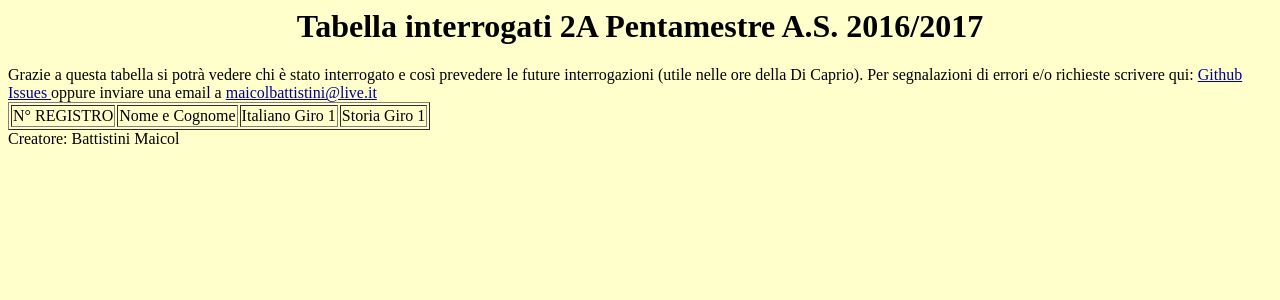
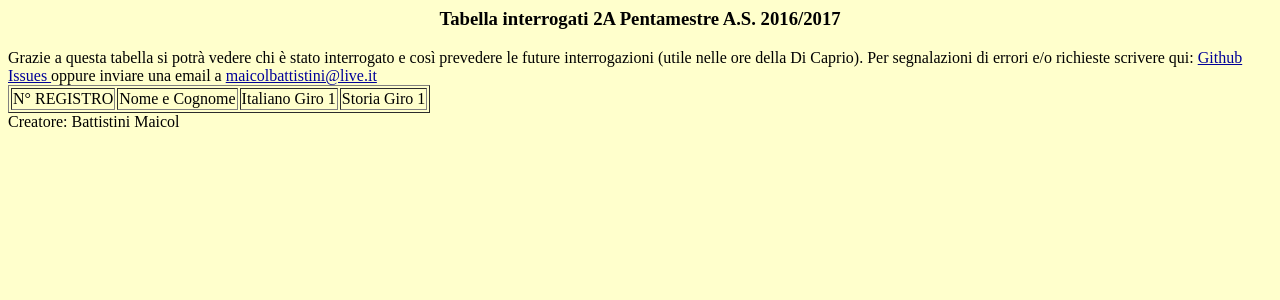
Before and after one commit to maicol07/tabellainterrogati, a PHP site: page /tabella.php in a window 1280 px wide. Shown: the top 300 px of the page. Run offline with PHP 8.4, Linux system fonts and the light colour scheme; data that the repository does not hold is empty.

Commit message:
Update tabella.php
*Sistemato il titolo

```diff
--- a/tabella.php
+++ b/tabella.php
@@ -5,8 +5,7 @@
 </head>
 <body style="color: rgb(0, 0, 0); background-color: rgb(255, 255, 204);"
 alink="#000099" link="#000099" vlink="#990099">
-<title>Tabella interrogati 2A Pentamestre A.S. 2016/2017</title>
-<h1 style="font-weight: bold; font-family: Century;" align="center">Tabella interrogati 2A Pentamestre A.S. 2016/2017</h1>
+<h3 style="font-weight: bold; font-family: Century;" align="center">Tabella interrogati 2A Pentamestre A.S. 2016/2017</h3>
 <span style="font-family: Century;">Grazie a questa tabella si potrà vedere chi è stato interrogato e così prevedere le future interrogazioni (utile nelle ore della Di Caprio).
 Per segnalazioni di errori e/o richieste scrivere qui: </span><a style="font-family: Century;" href="https://github.com/maicol07/tabellainterrogati/issues">Github
 Issues </a><span style="font-family: Century;">oppure inviare una email a </span><a style="font-family: Century;" href="mailto:maicolbattistini@live.it">maicolbattistini@live.it</a>
```
